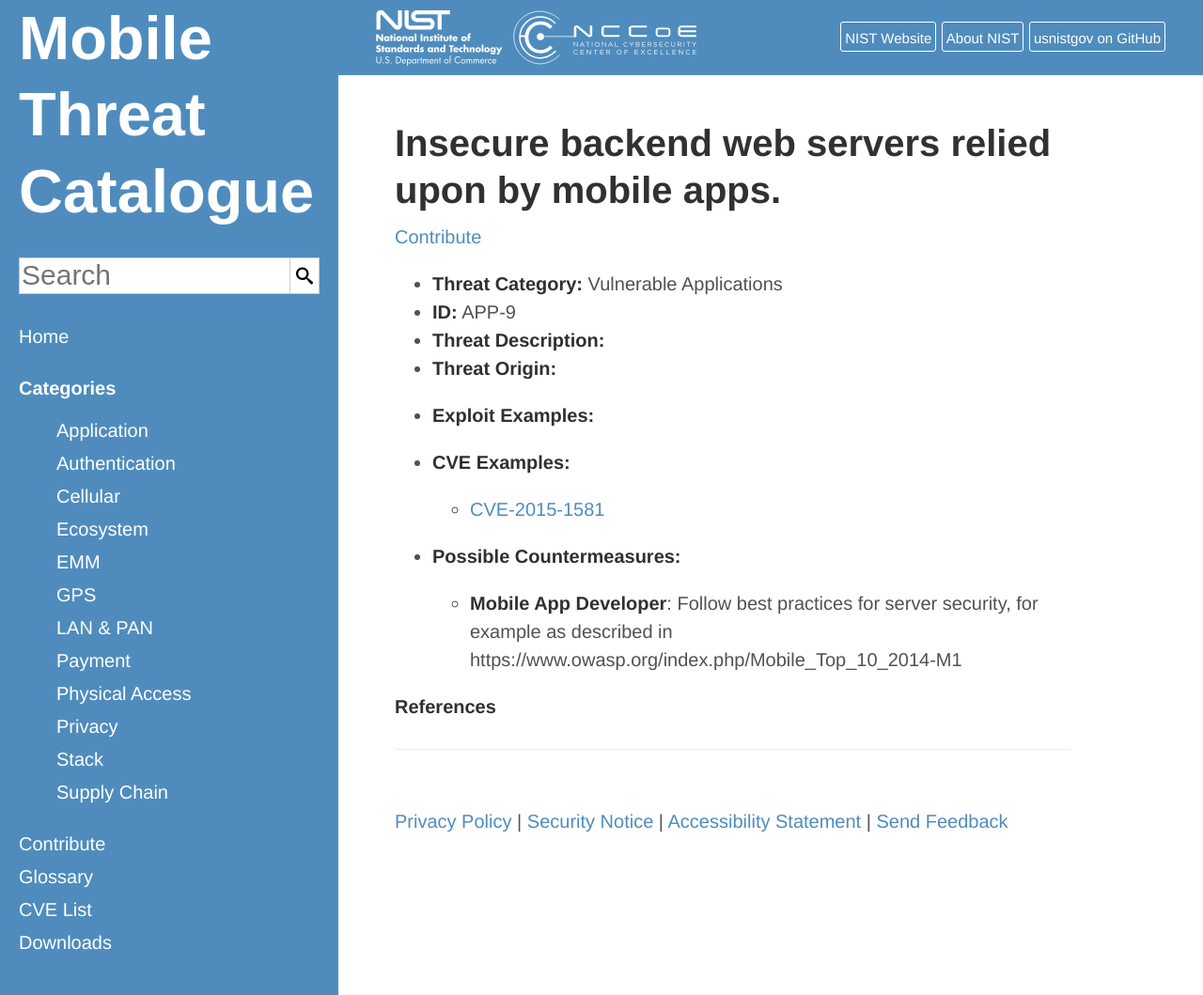
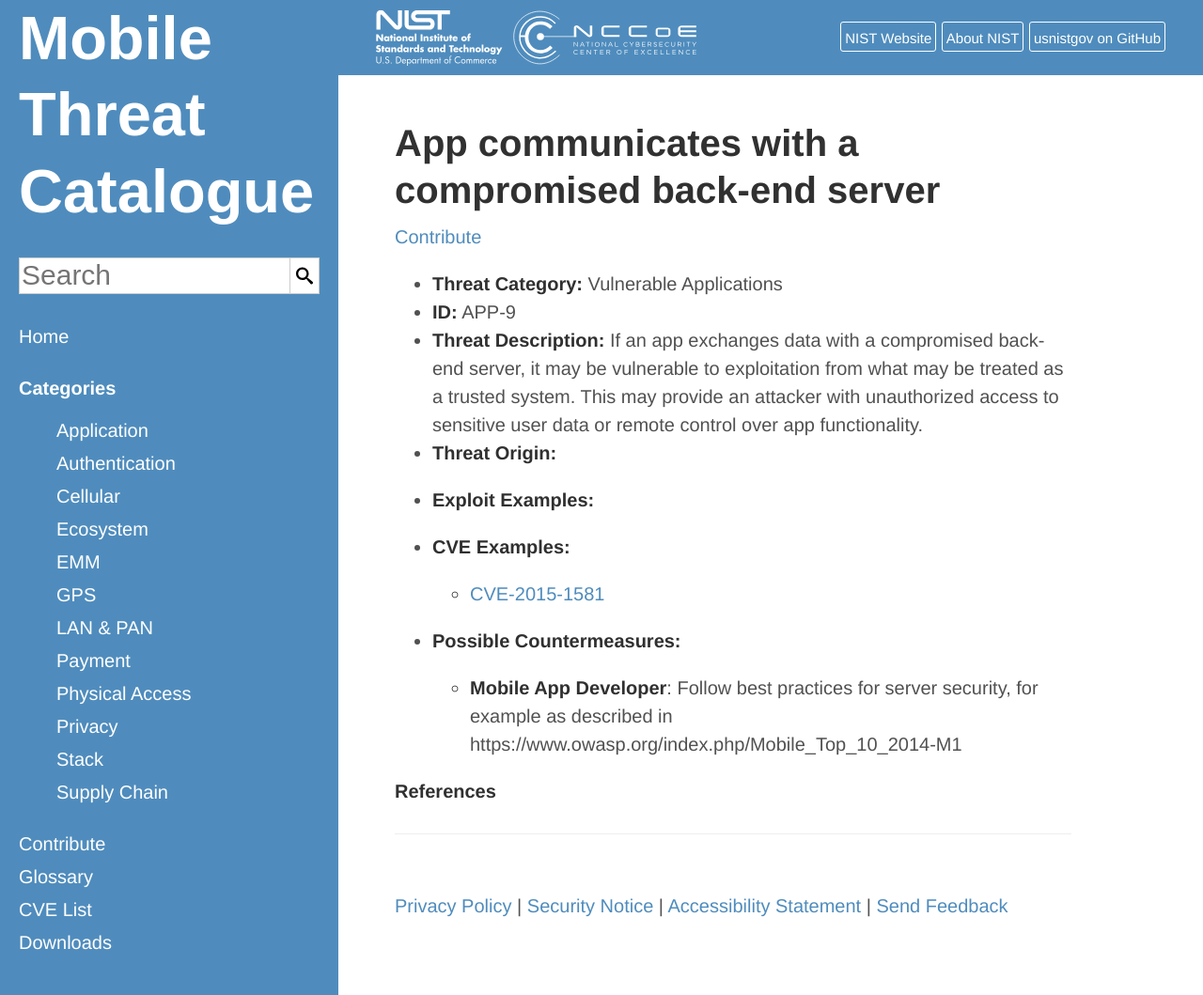
Before and after one commit to usnistgov/mobile-threat-catalogue, a Jekyll site: the page built from _application-threats/APP-9.md, in a window 1280 px wide and 1059 px high. Shown: the whole window at 94% size. Built offline with Jekyll 4.4.1, drawn with Linux system fonts in a browser that asks for light colours.

Commit message:
#238 updated title and description

```diff
--- a/_application-threats/APP-9.md
+++ b/_application-threats/APP-9.md
@@ -2,7 +2,8 @@
     layout: threat
     ThreatCategory: Vulnerable Applications
     ID: APP-9
-    Threat: "Insecure backend web servers relied upon by mobile apps."
+    Threat: "App communicates with a compromised back-end server"
+    ThreatDescription: "If an app exchanges data with a compromised back-end server, it may be vulnerable to exploitation from what may be treated as a trusted system. This may provide an attacker with unauthorized access to sensitive user data or  remote control over app functionality."
     ThreatOrigin:
     ExploitExample:
     CVEExample:
```
